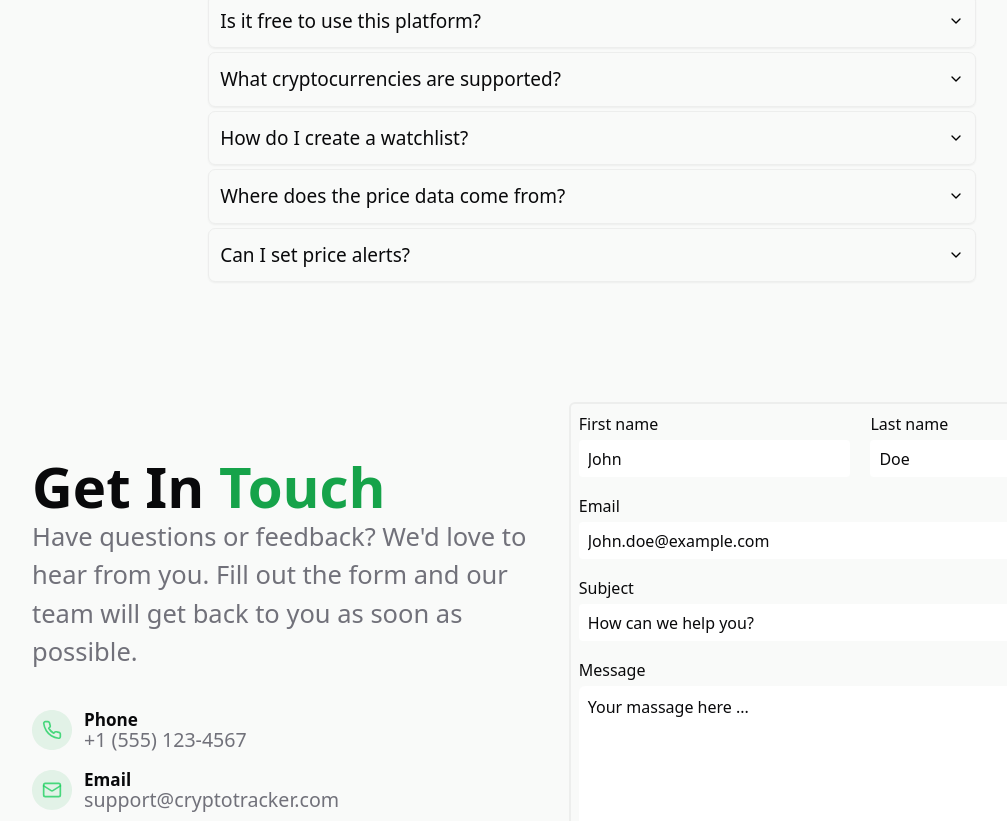
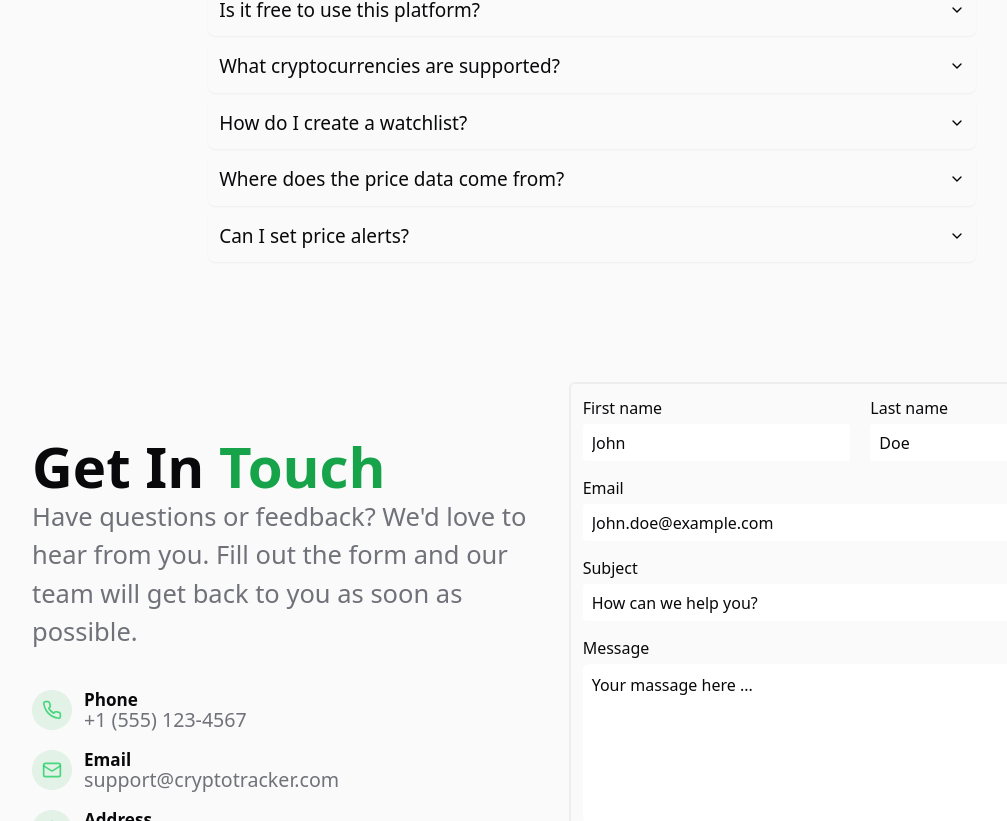
Before and after one commit to MohammadPolaei/cryptotracker, a Next.js app: page / in a window 1280 px wide. Shown: the part 2499-3320 px from the top of the page, without its empty margins (48-1055 px from the left). Built offline with nearby package versions, Linux system fonts and the light colour scheme.

Commit message:
fix : overal project UI/UX enhancement

```diff
--- a/src/app/globals.css
+++ b/src/app/globals.css
@@ -20,6 +20,7 @@
 	--bg-color: #09090b;
 	--text-color: #f3f3f3;
 	--description-text: #eeeeee;
+	--border-color: #a7a7a740;
 	--time-frame-button: #000;
 	--feature-card-bg: #fff1;
 }
@@ -50,7 +51,13 @@ body {
 
 details {
 	width: 100%;
-	border: 1px solid var(--border-color);
+	border-radius: 0.45rem;
+	box-shadow: 0 1px 2px rgba(0, 0, 0, 0.05);
+	overflow: hidden;
+}
+.dark details {
+	width: 100%;
+	border: 1px solid #a7a7a720;
 	border-radius: 0.45rem;
 	box-shadow: 0 1px 2px rgba(0, 0, 0, 0.05);
 	overflow: hidden;
@@ -88,7 +95,7 @@ details[open] summary {
 }
 
 .arrow {
-	transition: transform 0.3s ease;
+	transition: transform 0.5s ease;
 }
 
 details[open] .arrow {
--- a/src/components/base/custom-input.tsx
+++ b/src/components/base/custom-input.tsx
@@ -12,7 +12,7 @@ const CustomInput = forwardRef<HTMLInputElement, Props>((attributes, ref) => {
 			ref={ref}
 			className={`${
 				dark
-					? " border border-(--border-color) outline-2 outline-white/0 focus:outline-(--green-color)/70"
+					? " border border-(--border-color)/70 outline-2 outline-white/0 focus:outline-(--green-color)/70"
 					: "bg-white border border-(--border-color)/0 outline-2 outline-white/0 focus:outline-(--green-color)/70"
 			}  w-full h-9.25 rounded-sm px-2 transition-all ease-in-out duration-700 placeholder:text-(--text-color)`}
 		/>
--- a/src/features/home-page/FAQ/faq-summary.tsx
+++ b/src/features/home-page/FAQ/faq-summary.tsx
@@ -8,8 +8,8 @@ export default function FaqSummary({
 	answer: string;
 }) {
 	return (
-		<details className="faq">
-			<summary>
+		<details>
+			<summary className="shadow-[8px] shadow-black/5">
 				<span className="font-medium text-[14px] tablet:text-[19px]">
 					{question}
 				</span>
--- a/src/features/home-page/FAQ/faq.tsx
+++ b/src/features/home-page/FAQ/faq.tsx
@@ -39,7 +39,7 @@ export default function Faq() {
 		<div className="w-full flex flex-col justify-start items-center" id="faq">
 			<TitleAndDescription
 				title={
-					<h2 className="font-bold text-[30px] tablet:text-[50px] desktop:h-12 text-center w-full leading-10">
+					<h2 className="font-bold text-[30px] tablet:text-[50px] desktop:h-10 text-center w-full leading-10">
 						Frequently Asked
 						<span className="text-(--green-color)"> Questions</span>
 					</h2>
--- a/src/features/home-page/contact-us/contact-form.tsx
+++ b/src/features/home-page/contact-us/contact-form.tsx
@@ -28,7 +28,7 @@ export default function ContactForm() {
 	return (
 		<form
 			onSubmit={handleSubmit(onSubmit)}
-			className="w-full desktop:w-148.25 h-127.75 rounded-md border-2 border-(--border-color) flex flex-col justify-between items-center p-2"
+			className="w-full desktop:w-148.25 h-127.75 rounded-md border-2 border-(--border-color) flex flex-col justify-between items-center p-3"
 		>
 			<div className="flex justify-between items-center gap-5 w-full">
 				<div className="flex flex-col w-full gap-1 relative">
--- a/src/features/home-page/contact-us/custom-text-area.tsx
+++ b/src/features/home-page/contact-us/custom-text-area.tsx
@@ -18,7 +18,7 @@ const CustomTextArea = forwardRef<HTMLTextAreaElement, Props>(
 					ref={ref}
 					className={`${
 						dark
-							? "border border-(--border-color) outline-2 outline-white/0 focus:outline-(--green-color)/70"
+							? "border border-(--border-color)/70 outline-2 outline-white/0 focus:outline-(--green-color)/70"
 							: "bg-white border border-(--border-color)/0 outline-2 outline-white/0 focus:outline-(--green-color)/70"
 					}  p-2 h-40 resize-none rounded-md transition-all ease-in-out duration-700 placeholder:text-(----text-color)`}
 					placeholder="Your massage here ..."
--- a/src/features/home-page/tokens/tokens.tsx
+++ b/src/features/home-page/tokens/tokens.tsx
@@ -9,6 +9,7 @@ import solIcon from "@/assets/tokens/solIcon.svg";
 import usdtIcon from "@/assets/tokens/usdtIcon.svg";
 import xrpIcon from "@/assets/tokens/xrpIcon.svg";
 import TitleAndDescription from "@/components/shared/title-and-description";
+import { useTheme } from "@/hooks/use-theme";
 import { CurrencyType } from "@/types/currencies";
 
 const timeFrames = ["1 Day", "1 Week", "1 Month", "1 Year", "All Time"];
@@ -79,6 +80,7 @@ const currencies: CurrencyType[] = [
 
 export default function Tokens() {
 	const [isActive, setIsActive] = useState<string>(timeFrames[0]);
+	const { dark } = useTheme();
 
 	return (
 		<section
@@ -103,7 +105,11 @@ export default function Tokens() {
 						}}
 						className={`${
 							isActive == time
-								? "bg-(--time-frame-button) text-(--text-color) border-(--border-color) box-border"
+								? `bg-(--time-frame-button) text-(--text-color) ${
+										dark
+											? "border-(--border-color)/0"
+											: "border-(--border-color)"
+								  } box-border`
 								: "border-black/0 text-(--description-text)/50"
 						} px-1 tablet:px-2 py-1 rounded-sm font-semibold border-2 cursor-pointer outline-0 transition-all ease-in-out duration-800 tablet:text-[15.2px] text-[12px]`}
 					>
```
